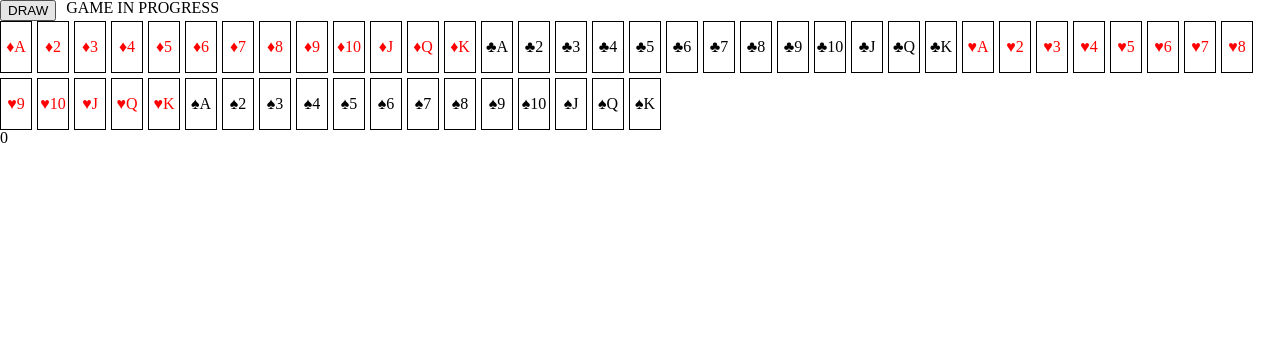
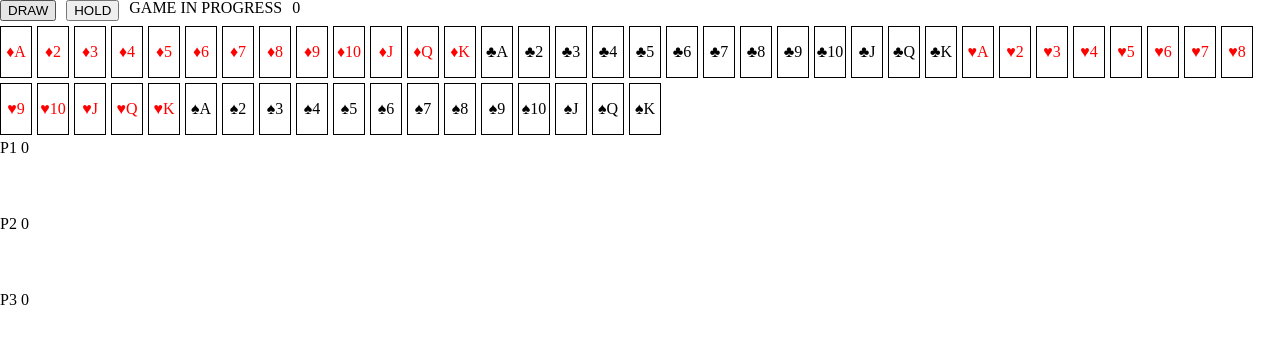
Before and after one commit to leoharnadi/Caseano, a React (Vite) app in the folder frontend/: page /blackjack in a window 1280 px wide. Shown: the top 344 px of the page. Built offline with nearby package versions, Linux system fonts and the light colour scheme.

Commit message:
multiplayer (incomplete)

```diff
--- a/frontend/src/components/Card/CardsDisplay.tsx
+++ b/frontend/src/components/Card/CardsDisplay.tsx
@@ -6,6 +6,7 @@ const CardsContainer = styled.div`
   display: flex;
   gap: 0.3125rem;
   flex-wrap: wrap;
+  min-height: 3.125rem;
 `;
 
 interface CardProps {
--- a/frontend/src/components/Hand/Hand.ts
+++ b/frontend/src/components/Hand/Hand.ts
@@ -10,7 +10,6 @@ export class Hand {
       let score = 0;
       let aces = 0;
       this.Cards.map((card) => {
-        console.log(card);
         if (card.Value === "A") {
           aces++;
           score += 11;
--- a/frontend/src/pages/Blackjack/index.tsx
+++ b/frontend/src/pages/Blackjack/index.tsx
@@ -5,16 +5,35 @@ import { Card } from "../../components/Card/Card";
 import styled from "styled-components";
 import { Hand } from "../../components/Hand/Hand";
 
+const ContentContainer = styled.div`
+  display: flex;
+  flex-direction: column;
+  gap: 0.3125rem;
+`;
+
 const ButtonContainer = styled.div`
   display: flex;
   gap: 0.625rem;
 `;
 
+function initHands() {
+  const hands: Hand[] = [];
+
+  for (let i = 0; i < playerAmount; i++) {
+    hands.push(new Hand());
+  }
+
+  return hands;
+}
+
+const playerAmount = 3;
 type Status = "Lost" | "Pending" | "Won";
 export default function Blackjack() {
   const [deck, setDeck] = useState(new Deck());
-  const [hand, setHand] = useState(new Hand());
+  const [hands, setHands] = useState(initHands());
   const [score, setScore] = useState(0);
+  const [turn, setTurn] = useState(0);
+
   let status: Status = "Pending";
   if (score > 21) {
     status = "Lost";
@@ -25,8 +44,25 @@ export default function Blackjack() {
 
   function reset() {
     setDeck(new Deck());
-    setHand(new Hand());
+    setHands(initHands());
     setScore(0);
+    setTurn(0);
+  }
+
+  function incrementTurn() {
+    setTurn((prev) => {
+      return (prev + 1) % playerAmount;
+    });
+  }
+
+  function clickDraw() {
+    setDeck(() => {
+      drawToHand(hands[turn], deck);
+      incrementTurn();
+      return {
+        ...deck,
+      };
+    });
   }
 
   function drawToHand(hand: Hand, deck: Deck) {
@@ -36,24 +72,26 @@ export default function Blackjack() {
       return;
     }
 
-    setHand(() => {
-      hand.Cards.push(drawnCard);
+    setHands(() => {
+      hands[turn].Cards.push(drawnCard);
       setScore(hand.GetScore());
-      return { ...hand };
+      return [...hands];
     });
   }
 
-  function clickDraw() {
-    setDeck(() => {
-      drawToHand(hand, deck);
-      return {
-        ...deck,
-      };
+  function renderHands() {
+    return hands.map((hand, i) => {
+      return (
+        <>
+          <p>{`P` + (i + 1) + ` ${hand.GetScore()}`}</p>
+          <CardsDisplay cards={hand.Cards} />
+        </>
+      );
     });
   }
 
   return (
-    <div>
+    <ContentContainer>
       <ButtonContainer>
         <button
           onClick={() => {
@@ -62,6 +100,13 @@ export default function Blackjack() {
         >
           {status !== "Pending" ? "RESET" : "DRAW"}
         </button>
+        <button
+          onClick={() => {
+            incrementTurn();
+          }}
+        >
+          HOLD
+        </button>
         <p>
           {status === "Pending"
             ? "GAME IN PROGRESS"
@@ -69,13 +114,11 @@ export default function Blackjack() {
             ? "YOU LOST"
             : "YOU WON"}
         </p>
+        <p>{turn}</p>
       </ButtonContainer>
 
       {deck.Cards && <CardsDisplay cards={deck.Cards} />}
-      <div>
-        <p>{score}</p>
-      </div>
-      <CardsDisplay cards={hand.Cards} />
-    </div>
+      {renderHands()}
+    </ContentContainer>
   );
 }
```
